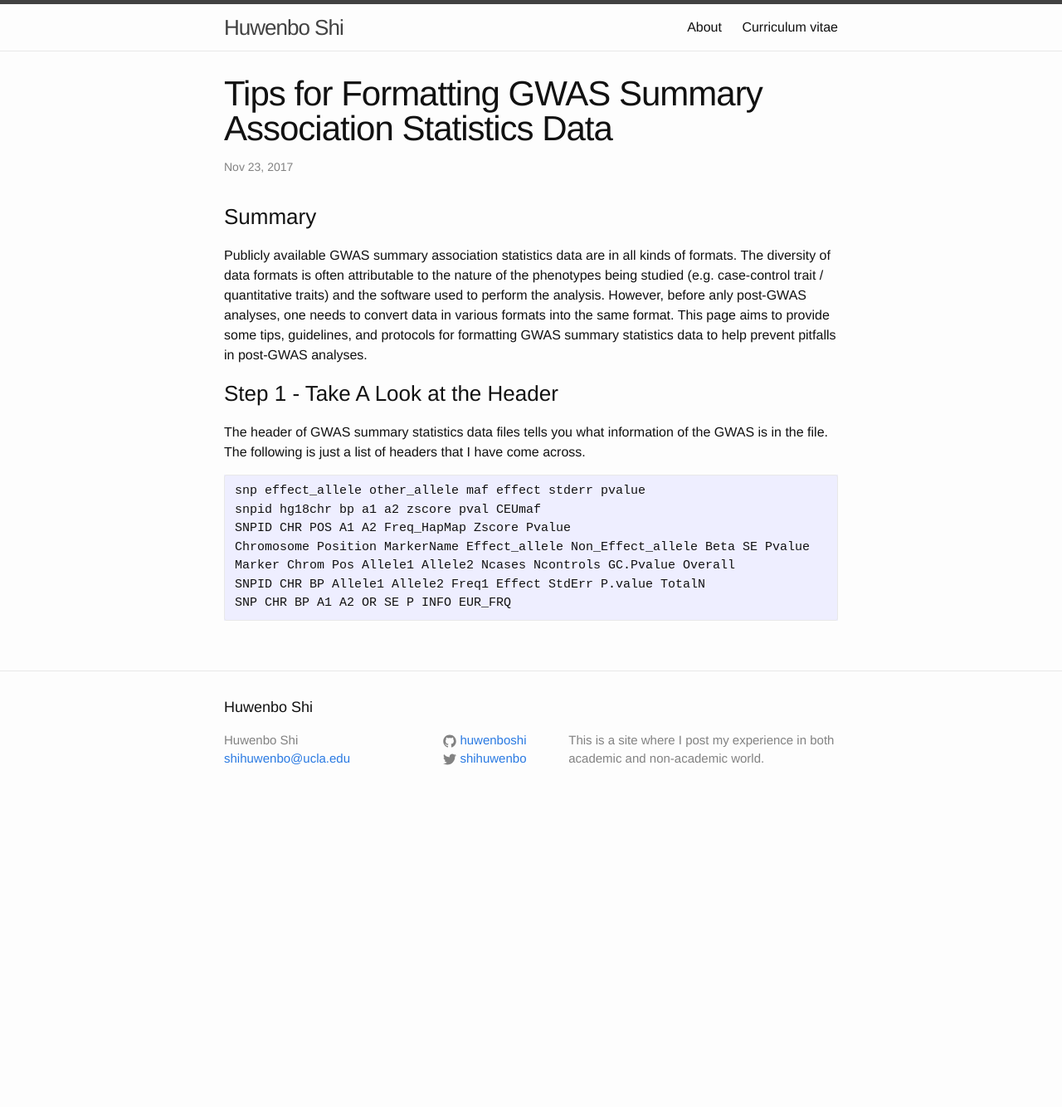
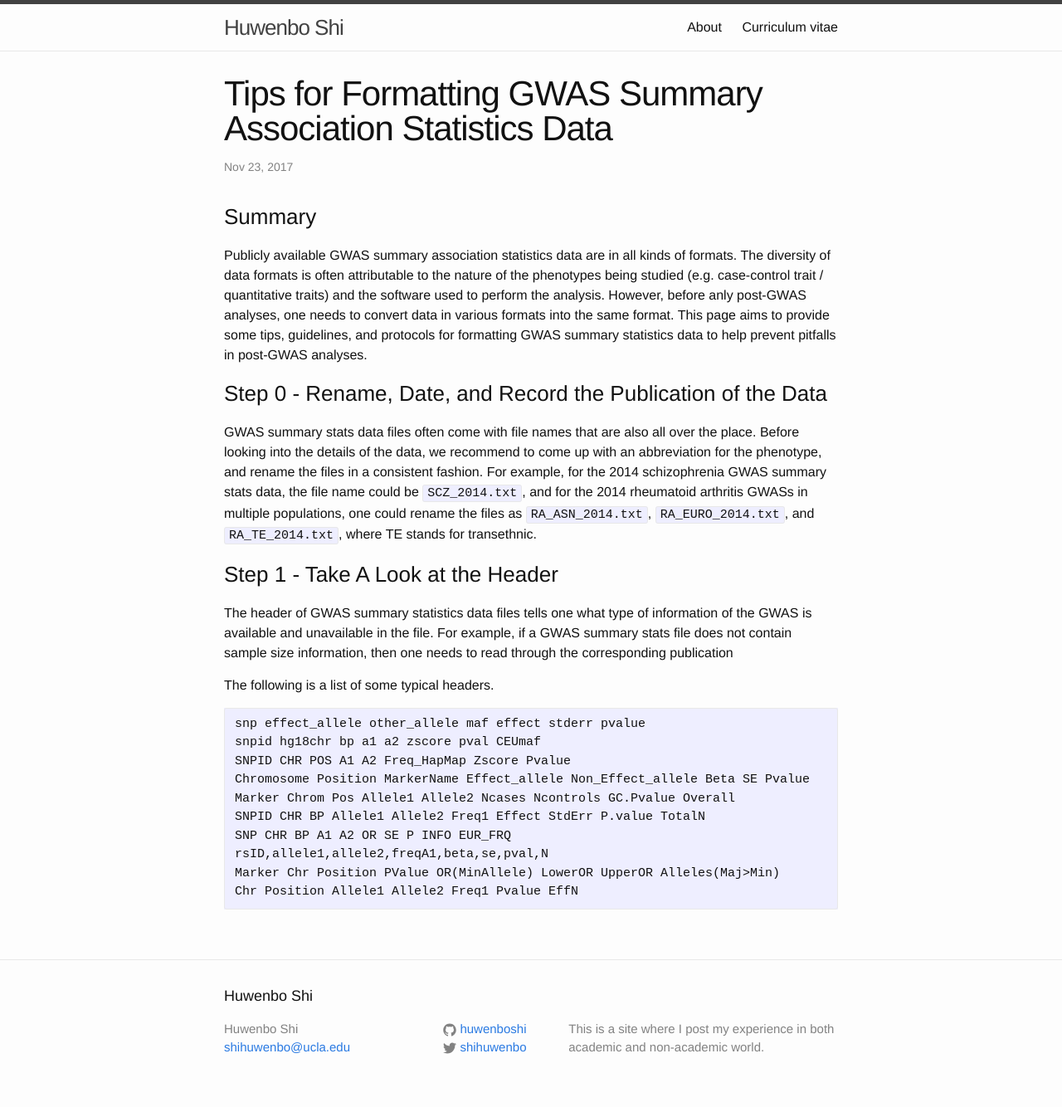
Before and after one commit to huwenboshi/huwenboshi.github.io, a Jekyll site: the page built from _posts/2017-11-23-tips-for-formatting-gwas-summary-stats.markdown, in a window 1280 px wide. Shown: the whole page at 83% size. Built offline with Jekyll 4.4.1, drawn with Linux system fonts in a browser that asks for light colours; before the commit the page ends 986 px from its top, so only the background shows below that.

Commit message:
updated post

````diff
--- a/_posts/2017-11-23-tips-for-formatting-gwas-summary-stats.markdown
+++ b/_posts/2017-11-23-tips-for-formatting-gwas-summary-stats.markdown
@@ -20,11 +20,25 @@ analyses, one needs to convert data in various formats into the same format.
 This page aims to provide some tips, guidelines, and protocols for formatting
 GWAS summary statistics data to help prevent pitfalls in post-GWAS analyses.
 
+### Step 0 - Rename, Date, and Record the Publication of the Data
+
+GWAS summary stats data files often come with file names that are also all
+over the place. Before looking into the details of the data, we recommend
+to come up with an abbreviation for the phenotype, and rename the files in
+a consistent fashion. For example, for the 2014 schizophrenia GWAS summary
+stats data, the file name could be ```SCZ_2014.txt```, and for the 2014
+rheumatoid arthritis GWASs in multiple populations, one could rename the
+files as ```RA_ASN_2014.txt```, ```RA_EURO_2014.txt```, and
+```RA_TE_2014.txt```, where TE stands for transethnic.
+
 ### Step 1 - Take A Look at the Header
 
-The header of GWAS summary statistics data files tells you what information
-of the GWAS is in the file. The following is just a list of headers that I have
-come across.
+The header of GWAS summary statistics data files tells one what type of
+information of the GWAS is available and unavailable in the file. For example,
+if a GWAS summary stats file does not contain sample size information, then
+one needs to read through the corresponding publication
+
+The following is a list of some typical headers.
 
 ```
 snp effect_allele other_allele maf effect stderr pvalue
@@ -34,4 +48,7 @@ Chromosome Position MarkerName Effect_allele Non_Effect_allele Beta SE Pvalue
 Marker Chrom Pos Allele1 Allele2 Ncases Ncontrols GC.Pvalue Overall
 SNPID CHR BP Allele1 Allele2 Freq1 Effect StdErr P.value TotalN
 SNP CHR BP A1 A2 OR SE P INFO EUR_FRQ
+rsID,allele1,allele2,freqA1,beta,se,pval,N
+Marker Chr Position PValue OR(MinAllele) LowerOR UpperOR Alleles(Maj>Min)
+Chr Position Allele1 Allele2 Freq1 Pvalue EffN
 ```
````
